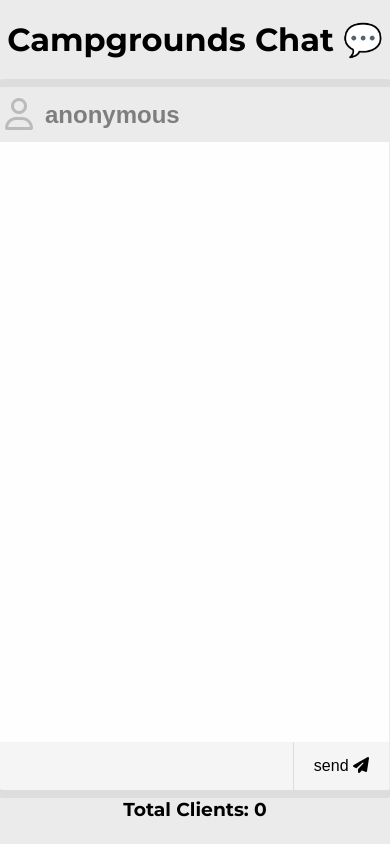
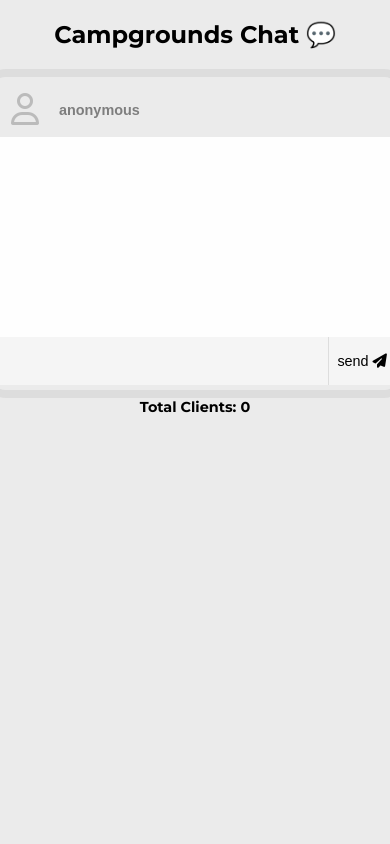
Before and after one commit to vamshicompililng/CampgroundChat-App, a website: page public/index.html in a window 390 px wide. Drawn offline with nearby package versions, Linux system fonts and the light colour scheme; no server answers.

Commit message:
page responsiveness

```diff
--- a/public/style.css
+++ b/public/style.css
@@ -127,3 +127,37 @@ background-color: #ffffff7e;
     margin: 20px 0;
     color: #7e7e7e;
 }
+
+@media (max-width: 768px) {
+    .title {
+        font-size: 1.5rem;
+    }
+
+    .main {
+        padding: 5px;
+    }
+
+    .message-container {
+        height: 200px;
+    }
+
+    .send-button {
+        padding: 8px 16px;
+    }
+}
+
+@media (max-width: 480px) {
+    .name-input, .message-input {
+        font-size: 0.9rem;
+        padding: 8px;
+    }
+
+    .send-button {
+        font-size: 0.9rem;
+        padding: 8px;
+    }
+
+    .client-total {
+        font-size: 0.9rem;
+    }
+}
```
